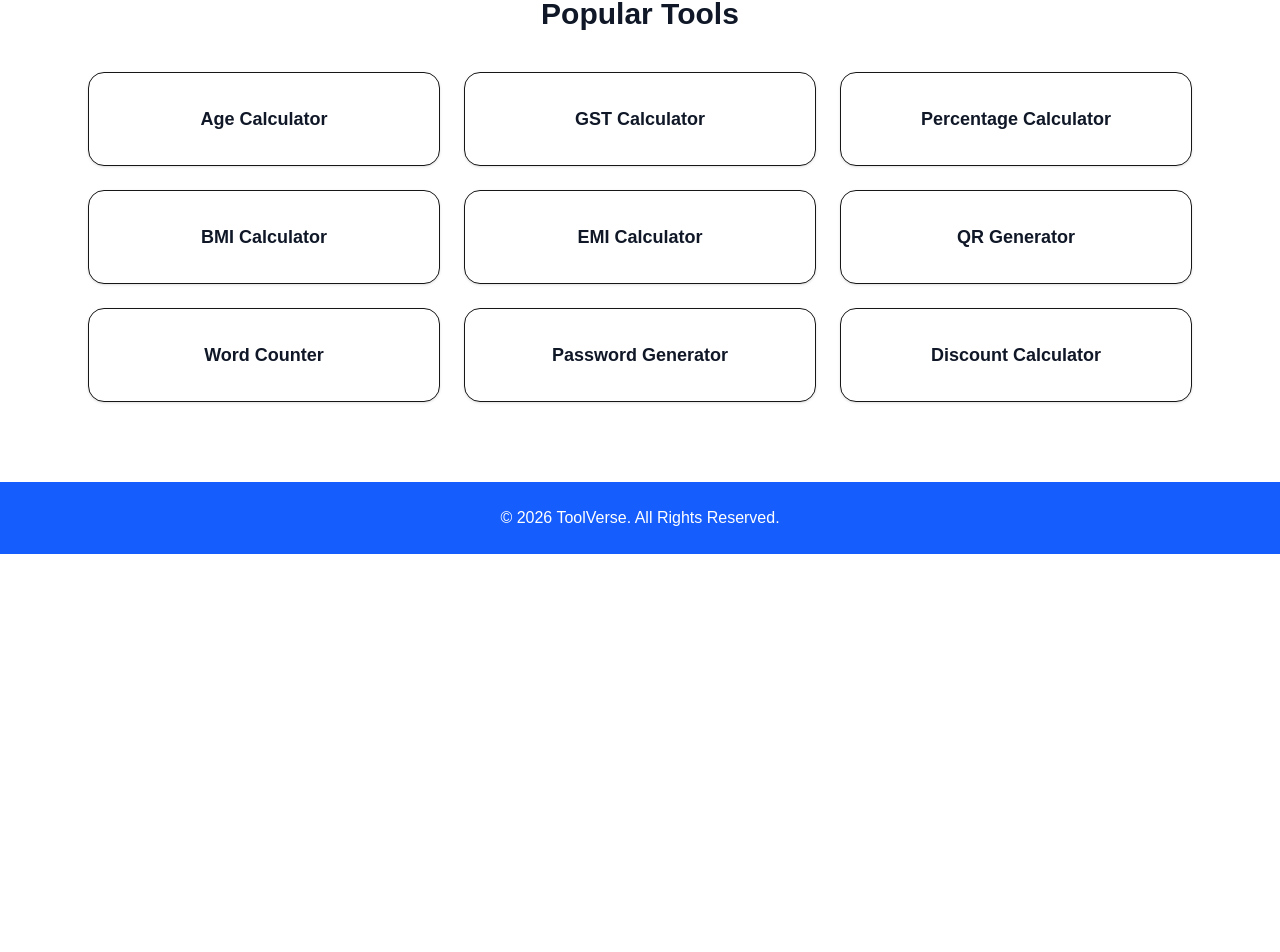
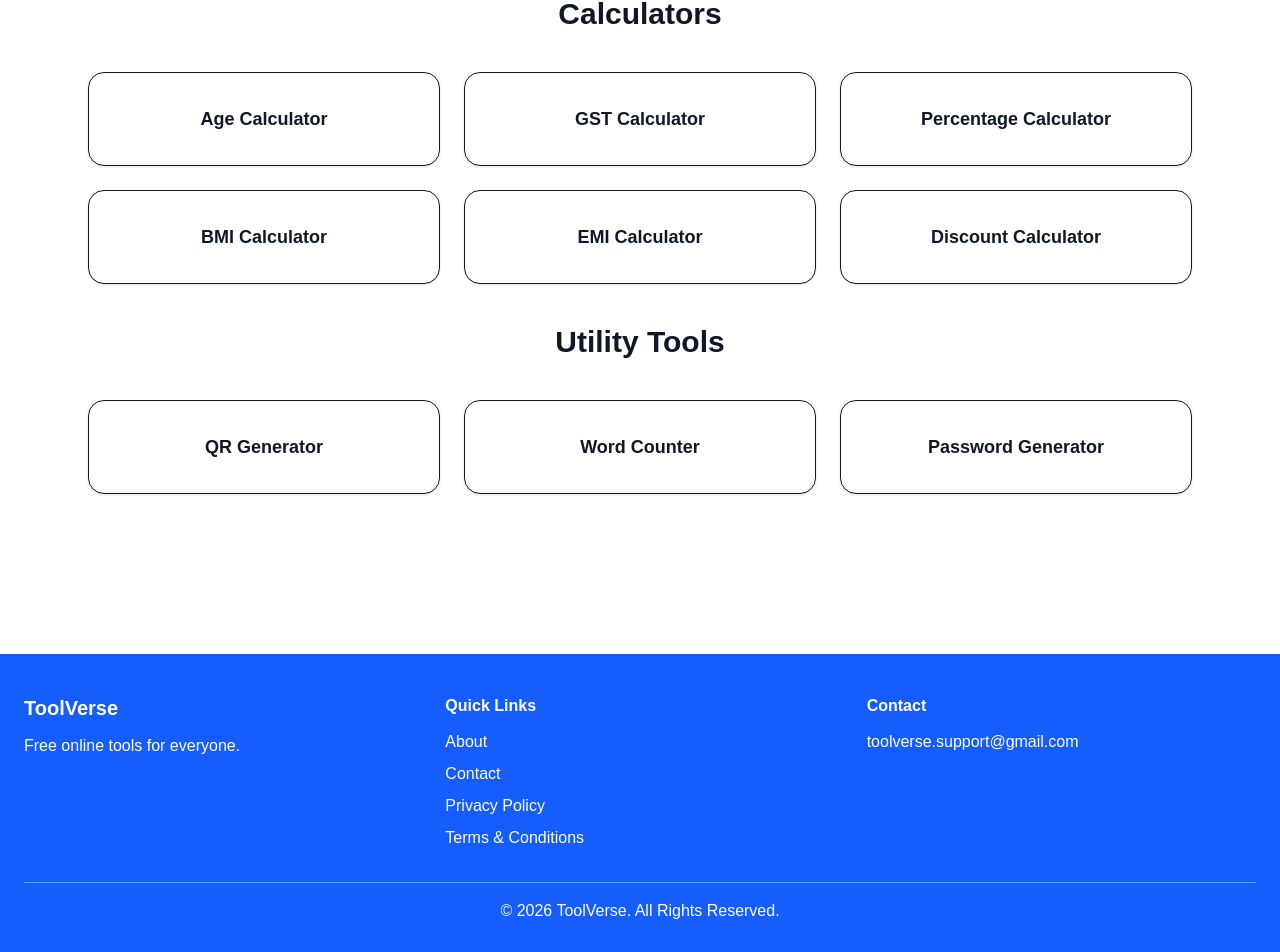
Before and after one commit to deadpoolgamein/toolverse, a Next.js app: page / in a window 1280 px wide. Shown: the part 469-1421 px from the top of the page. Before the commit the page ends 1023 px from the top, so only its background shows below. Built offline with nearby package versions, Linux system fonts and the light colour scheme.

Commit message:
ToolVerse v1.0

```diff
--- a/app/about/page.tsx
+++ b/app/about/page.tsx
@@ -0,0 +1,34 @@
+export default function AboutPage() {
+  return (
+    <main className="min-h-screen bg-gray-100 py-12 px-6">
+      <div className="max-w-4xl mx-auto bg-white text-black rounded-2xl shadow-lg p-8">
+        <h1 className="text-4xl font-bold mb-6">
+          About ToolVerse
+        </h1>
+
+        <p className="mb-4">
+          ToolVerse is a free online tools platform designed to help
+          students, creators, professionals, and businesses complete
+          everyday tasks quickly and easily.
+        </p>
+
+        <p className="mb-4">
+          Our mission is to provide simple, fast, and reliable tools
+          that anyone can use without downloading software or paying
+          subscription fees.
+        </p>
+
+        <p className="mb-4">
+          We offer calculators, utility tools, productivity tools,
+          and many more useful resources to save time and improve
+          efficiency.
+        </p>
+
+        <p>
+          Thank you for using ToolVerse. We are continuously adding
+          new tools and improving the platform for our users.
+        </p>
+      </div>
+    </main>
+  );
+}
--- a/app/contact/page.tsx
+++ b/app/contact/page.tsx
@@ -0,0 +1,28 @@
+export default function ContactPage() {
+  return (
+    <main className="min-h-screen bg-gray-100 py-12 px-6">
+      <div className="max-w-4xl mx-auto bg-white text-black rounded-2xl shadow-lg p-8">
+        <h1 className="text-4xl font-bold mb-6">
+          Contact Us
+        </h1>
+
+        <p className="mb-4">
+          If you have any questions, suggestions, feedback, or business inquiries,
+          feel free to contact us.
+        </p>
+
+        <p className="mb-4">
+          Email: toolverse.support@gmail.com
+        </p>
+
+        <p className="mb-4">
+          We try to respond to all inquiries as soon as possible.
+        </p>
+
+        <p>
+          Thank you for using ToolVerse.
+        </p>
+      </div>
+    </main>
+  );
+}
--- a/app/page.tsx
+++ b/app/page.tsx
@@ -37,6 +37,20 @@ export default function Home() {
     link: "/tools/discount-calculator",
   },
   ];
+  const calculators = [
+  "Age Calculator",
+  "GST Calculator",
+  "Percentage Calculator",
+  "BMI Calculator",
+  "EMI Calculator",
+  "Discount Calculator",
+];
+
+const utilityTools = [
+  "Word Counter",
+  "Password Generator",
+  "QR Generator",
+];
 
   return (
     <main className="min-h-screen bg-white">
@@ -48,14 +62,20 @@ export default function Home() {
           </h1>
 
           <div className="flex gap-6">
-            <a href="#" className="hover:text-blue-600">
+            <a href="/" className="hover:text-blue-600">
               Home
             </a>
-            <a href="#" className="hover:text-blue-600">
-              Tools
+
+            <a href="/about" className="hover:text-blue-600">
+              About
             </a>
-            <a href="#" className="hover:text-blue-600">
-              About
+
+            <a href="/contact" className="hover:text-blue-600">
+              Contact
+            </a>
+
+            <a href="/privacy-policy" className="hover:text-blue-600">
+              Privacy
             </a>
           </div>
         </div>
@@ -76,14 +96,39 @@ export default function Home() {
         </button>
       </section>
 
-      {/* Popular Tools */}
-      <section className="max-w-6xl mx-auto px-6 pb-20">
+      {/* Calculators */}
+<section className="max-w-6xl mx-auto px-6 pb-10">
   <h2 className="text-3xl font-bold text-center mb-10 text-gray-900">
-          Popular Tools
+    Calculators
   </h2>
 
   <div className="grid md:grid-cols-3 gap-6">
-          {tools.map((tool) => (
+    {tools
+      .filter((tool) => calculators.includes(tool.name))
+      .map((tool) => (
+        <a
+          key={tool.name}
+          href={tool.link}
+          className="bg-white border rounded-2xl p-8 text-center shadow-sm hover:shadow-lg hover:border-blue-500 transition block"
+        >
+          <h3 className="text-lg font-semibold text-gray-900">
+            {tool.name}
+          </h3>
+        </a>
+      ))}
+  </div>
+</section>
+
+{/* Utility Tools */}
+<section className="max-w-6xl mx-auto px-6 pb-20">
+  <h2 className="text-3xl font-bold text-center mb-10 text-gray-900">
+    Utility Tools
+  </h2>
+
+  <div className="grid md:grid-cols-3 gap-6">
+    {tools
+      .filter((tool) => utilityTools.includes(tool.name))
+      .map((tool) => (
         <a
           key={tool.name}
           href={tool.link}
@@ -98,8 +143,49 @@ export default function Home() {
 </section>
 
       {/* Footer */}
-      <footer className="bg-blue-600 text-white text-center py-6">
+      <footer className="bg-blue-600 text-white mt-20">
+  <div className="max-w-7xl mx-auto px-6 py-10">
+    <div className="grid md:grid-cols-3 gap-8">
+
+      <div>
+        <h3 className="font-bold text-xl mb-3">
+          ToolVerse
+        </h3>
+
+        <p>
+          Free online tools for everyone.
+        </p>
+      </div>
+
+      <div>
+        <h3 className="font-bold mb-3">
+          Quick Links
+        </h3>
+
+        <ul className="space-y-2">
+          <li><a href="/about">About</a></li>
+          <li><a href="/contact">Contact</a></li>
+          <li><a href="/privacy-policy">Privacy Policy</a></li>
+          <li><a href="/terms-and-conditions">Terms & Conditions</a></li>
+        </ul>
+      </div>
+
+      <div>
+        <h3 className="font-bold mb-3">
+          Contact
+        </h3>
+
+        <p>
+          toolverse.support@gmail.com
+        </p>
+      </div>
+
+    </div>
+
+    <div className="border-t border-blue-400 mt-8 pt-4 text-center">
       © 2026 ToolVerse. All Rights Reserved.
+    </div>
+  </div>
 </footer>
     </main>
   );
--- a/app/privacy-policy/page.tsx
+++ b/app/privacy-policy/page.tsx
@@ -0,0 +1,55 @@
+export default function PrivacyPolicyPage() {
+  return (
+    <main className="min-h-screen bg-gray-100 py-12 px-6">
+      <div className="max-w-4xl mx-auto bg-white text-black rounded-2xl shadow-lg p-8">
+        <h1 className="text-4xl font-bold mb-6">
+          Privacy Policy
+        </h1>
+
+        <p className="mb-4">
+          At ToolVerse, we value your privacy and are committed to
+          protecting your personal information.
+        </p>
+
+        <h2 className="text-2xl font-semibold mt-6 mb-3">
+          Information We Collect
+        </h2>
+
+        <p className="mb-4">
+          We may collect non-personal information such as browser type,
+          device information, and usage statistics to improve our services.
+        </p>
+
+        <h2 className="text-2xl font-semibold mt-6 mb-3">
+          Cookies
+        </h2>
+
+        <p className="mb-4">
+          Our website may use cookies to enhance user experience and
+          analyze website traffic.
+        </p>
+
+        <h2 className="text-2xl font-semibold mt-6 mb-3">
+          Third-Party Services
+        </h2>
+
+        <p className="mb-4">
+          We may use third-party services such as analytics providers
+          and advertising partners that may collect information according
+          to their own privacy policies.
+        </p>
+
+        <h2 className="text-2xl font-semibold mt-6 mb-3">
+          Contact
+        </h2>
+
+        <p>
+          If you have any questions regarding this Privacy Policy,
+          please contact us at:
+          <br />
+          toolverse.support@gmail.com
+        </p>
+      </div>
+    </main>
+  );
+}
--- a/app/terms-and-conditions/page.tsx
+++ b/app/terms-and-conditions/page.tsx
@@ -0,0 +1,53 @@
+export default function TermsPage() {
+  return (
+    <main className="min-h-screen bg-gray-100 py-12 px-6">
+      <div className="max-w-4xl mx-auto bg-white text-black rounded-2xl shadow-lg p-8">
+        <h1 className="text-4xl font-bold mb-6">
+          Terms & Conditions
+        </h1>
+
+        <p className="mb-4">
+          By using ToolVerse, you agree to these Terms and Conditions.
+        </p>
+
+        <h2 className="text-2xl font-semibold mt-6 mb-3">
+          Use of Services
+        </h2>
+
+        <p className="mb-4">
+          All tools and services provided on ToolVerse are offered for
+          informational and general use purposes only.
+        </p>
+
+        <h2 className="text-2xl font-semibold mt-6 mb-3">
+          No Warranty
+        </h2>
+
+        <p className="mb-4">
+          We do not guarantee the accuracy, completeness, or reliability
+          of any calculations or results generated by our tools.
+        </p>
+
+        <h2 className="text-2xl font-semibold mt-6 mb-3">
+          Limitation of Liability
+        </h2>
+
+        <p className="mb-4">
+          ToolVerse shall not be held responsible for any loss or damages
+          resulting from the use of our website or tools.
+        </p>
+
+        <h2 className="text-2xl font-semibold mt-6 mb-3">
+          Contact
+        </h2>
+
+        <p>
+          For any questions regarding these Terms & Conditions,
+          please contact:
+          <br />
+          toolverse.support@gmail.com
+        </p>
+      </div>
+    </main>
+  );
+}
```
Lines whose indentation alone changed are shown as unchanged.
